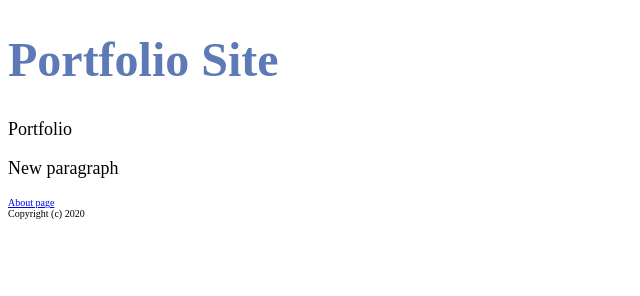
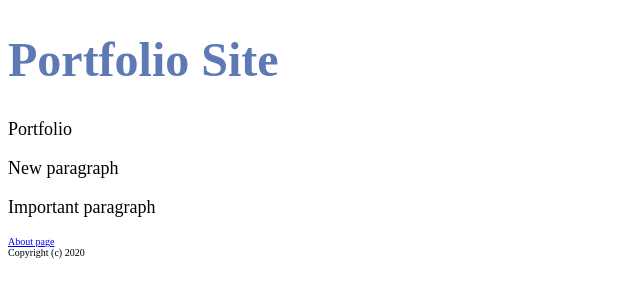
Before and after one commit to i0709/git-github-test, a plain HTML site: page index.html in a window 1280 px wide. Shown: the whole page, without its empty margins (0-640 px from the left). Drawn offline with Linux system fonts and the light colour scheme.

Commit message:
Important paragraph. For #1

```diff
--- a/index.html
+++ b/index.html
@@ -10,6 +10,7 @@
     <h1> Portfolio Site</h1>
     <p>Portfolio</p>
     <p>New paragraph</p>
+    <p>Important paragraph</p>
     <a href="about.html">About page</a>
     <footer>Copyright (c) 2020</footer>
 </body>
```
